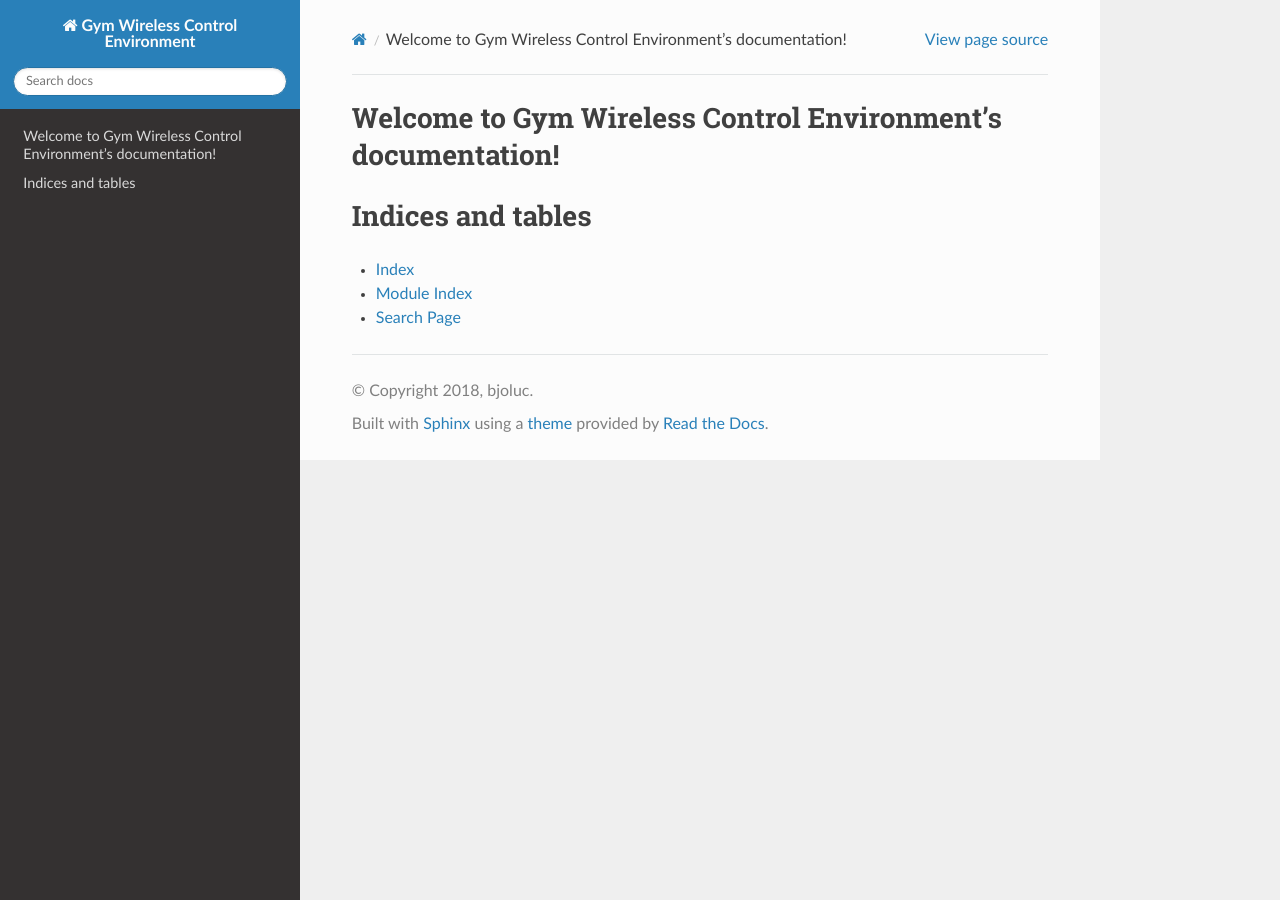
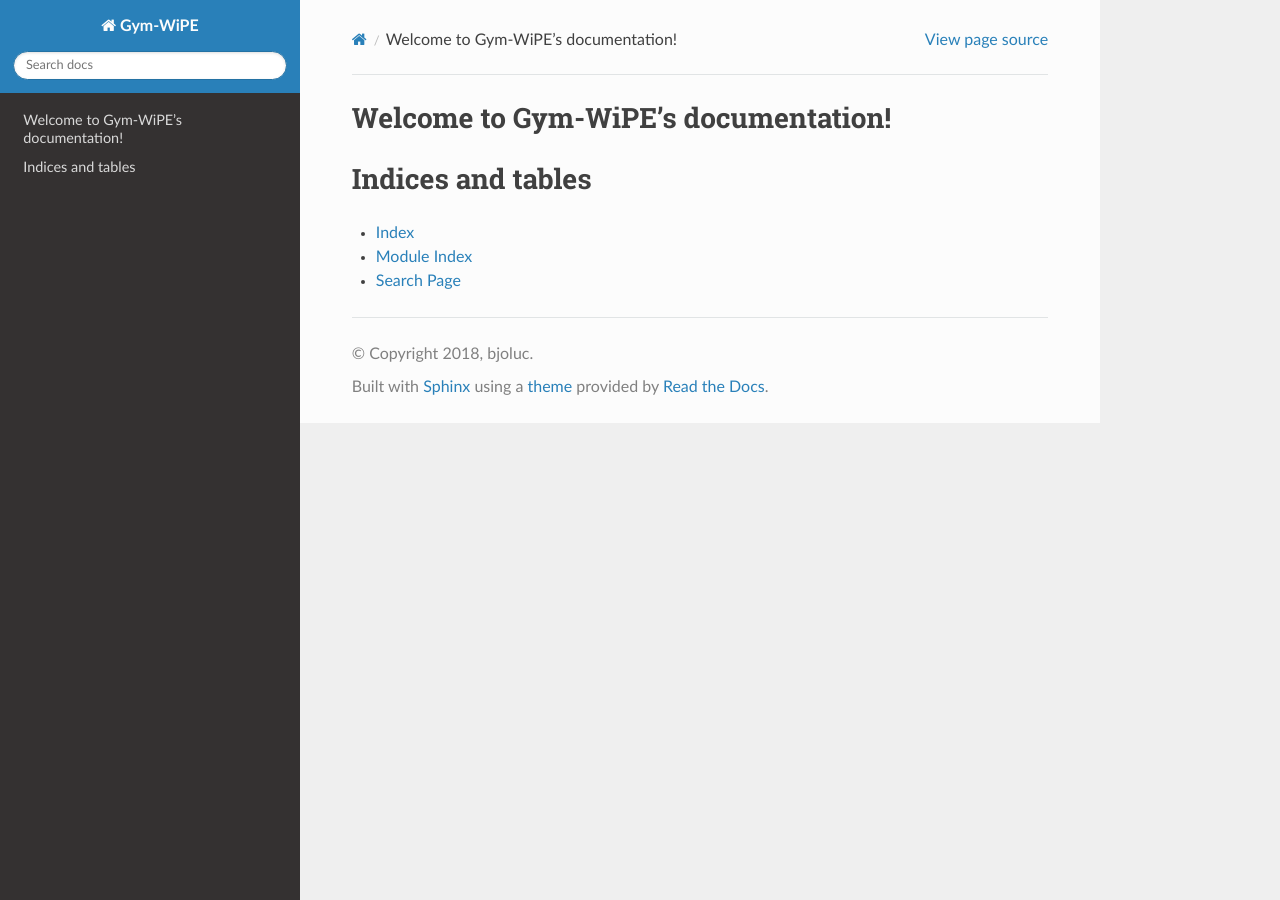
Before and after one commit to bjoluc/gymwipe, a Sphinx documentation site: the page built from docs/index.rst, in a window 1280 px wide. Built offline with Sphinx 7.4.7 and the Read the Docs theme 2.0.0, drawn with Linux system fonts in a browser that asks for light colours; pages that are not in the unit, such as notebooks, are missing from menus.

Commit message:
established new name

```diff
--- a/docs/conf.py
+++ b/docs/conf.py
@@ -19,7 +19,7 @@ sys.path.insert(0, os.path.abspath('../'))
 
 # -- Project information -----------------------------------------------------
 
-project = 'Gym Wireless Control Environment'
+project = 'Gym-WiPE'
 copyright = '2018, bjoluc'
 author = 'bjoluc'
 
@@ -103,7 +103,7 @@ html_static_path = ['_static']
 # -- Options for HTMLHelp output ---------------------------------------------
 
 # Output file base name for HTML help builder.
-htmlhelp_basename = 'GymWirelessControlEnvironmentdoc'
+htmlhelp_basename = 'gymwipedoc'
 
 
 # -- Options for LaTeX output ------------------------------------------------
@@ -130,7 +130,7 @@ latex_elements = {
 # (source start file, target name, title,
 #  author, documentclass [howto, manual, or own class]).
 latex_documents = [
-    (master_doc, 'GymWirelessControlEnvironment.tex', 'Gym Wireless Control Environment Documentation',
+    (master_doc, 'gymwipe.tex', 'Gym-WiPE Documentation',
      'bjoluc', 'manual'),
 ]
 
@@ -140,7 +140,7 @@ latex_documents = [
 # One entry per manual page. List of tuples
 # (source start file, name, description, authors, manual section).
 man_pages = [
-    (master_doc, 'gymwirelesscontrolenvironment', 'Gym Wireless Control Environment Documentation',
+    (master_doc, 'gymwipe', 'Gym-WiPE Documentation',
      [author], 1)
 ]
 
@@ -151,8 +151,8 @@ man_pages = [
 # (source start file, target name, title, author,
 #  dir menu entry, description, category)
 texinfo_documents = [
-    (master_doc, 'GymWirelessControlEnvironment', 'Gym Wireless Control Environment Documentation',
-     author, 'GymWirelessControlEnvironment', 'One line description of project.',
+    (master_doc, 'gymwipe', 'Gym-WiPE Documentation',
+     author, 'Gym-WiPE', 'An OpenAI Gym environment for channel assignment in the simulation of wirelessly networked feedback control loops',
      'Miscellaneous'),
 ]
 
--- a/docs/index.rst
+++ b/docs/index.rst
@@ -1,4 +1,4 @@
-Welcome to Gym Wireless Control Environment's documentation!
+Welcome to Gym-WiPE's documentation!
 ============================================================
 
 .. toctree::
```
Also changed, not shown: README.md (+2 -2 lines), docs/gymwirelesscontrol.networking.rst (deleted, +0 -22 lines), docs/gymwirelesscontrol.rst (deleted, +0 -29 lines).
